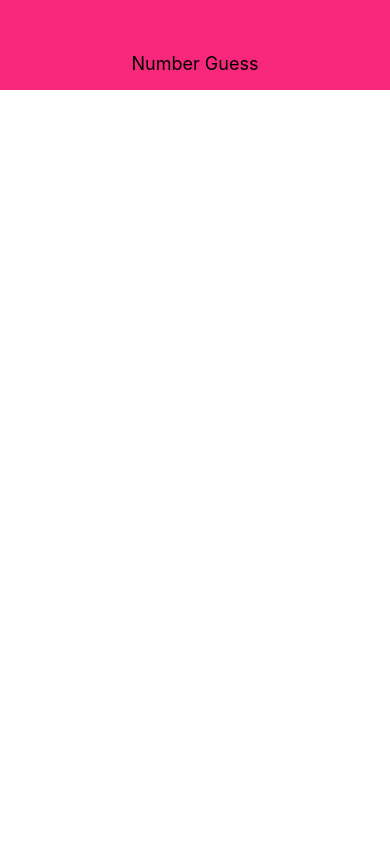
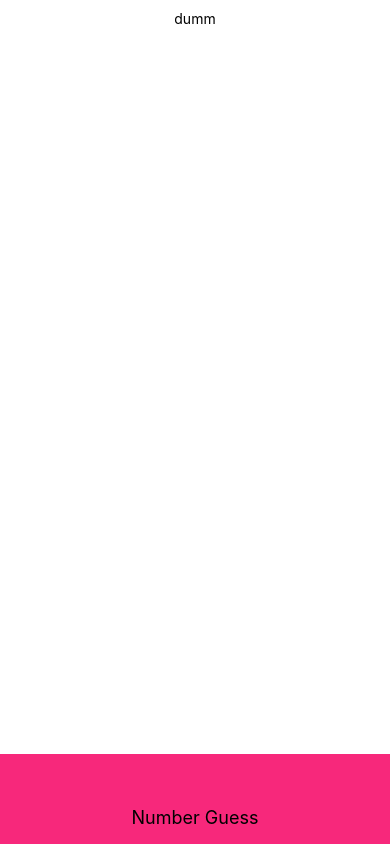
Before and after one commit to indralukmana/React-Native-Number-Gussing-Game, a React Native app: screen / in a window 390 px wide. Built offline with nearby package versions, Linux system fonts and the light colour scheme.

Commit message:
✨new: start game screen component

```diff
--- a/App.tsx
+++ b/App.tsx
@@ -1,10 +1,12 @@
 import React from 'react'
 import { StyleSheet, Text, View } from 'react-native'
 import Header from './components/Header'
+import StartGameScreen from './screens/StartGameScreen'
 
 export default function App() {
   return (
     <View style={styles.screen}>
+      <StartGameScreen />
       <Header title='Number Guess' />
     </View>
   )
--- /dev/null
+++ b/screens/StartGameScreen.tsx
@@ -0,0 +1,20 @@
+import React from 'react'
+import { View, Text, StyleSheet } from 'react-native'
+
+const StartGameScreen = () => {
+  return (
+    <View style={StartGameScreenStyles.screen}>
+      <Text>dumm</Text>
+    </View>
+  )
+}
+
+const StartGameScreenStyles = StyleSheet.create({
+  screen: {
+    flex: 1,
+    padding: 10,
+    alignItems: 'center',
+  },
+})
+
+export default StartGameScreen
```
